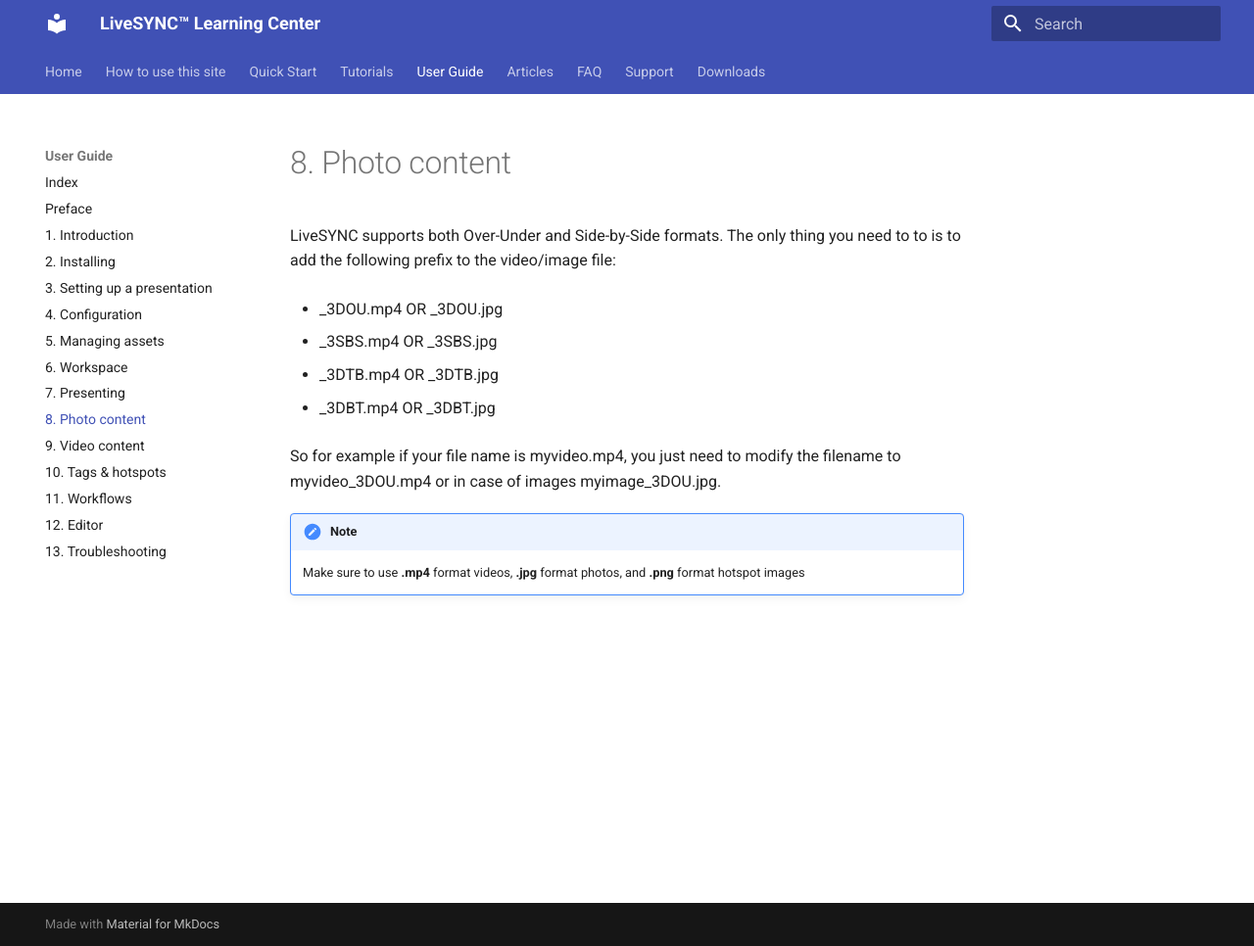
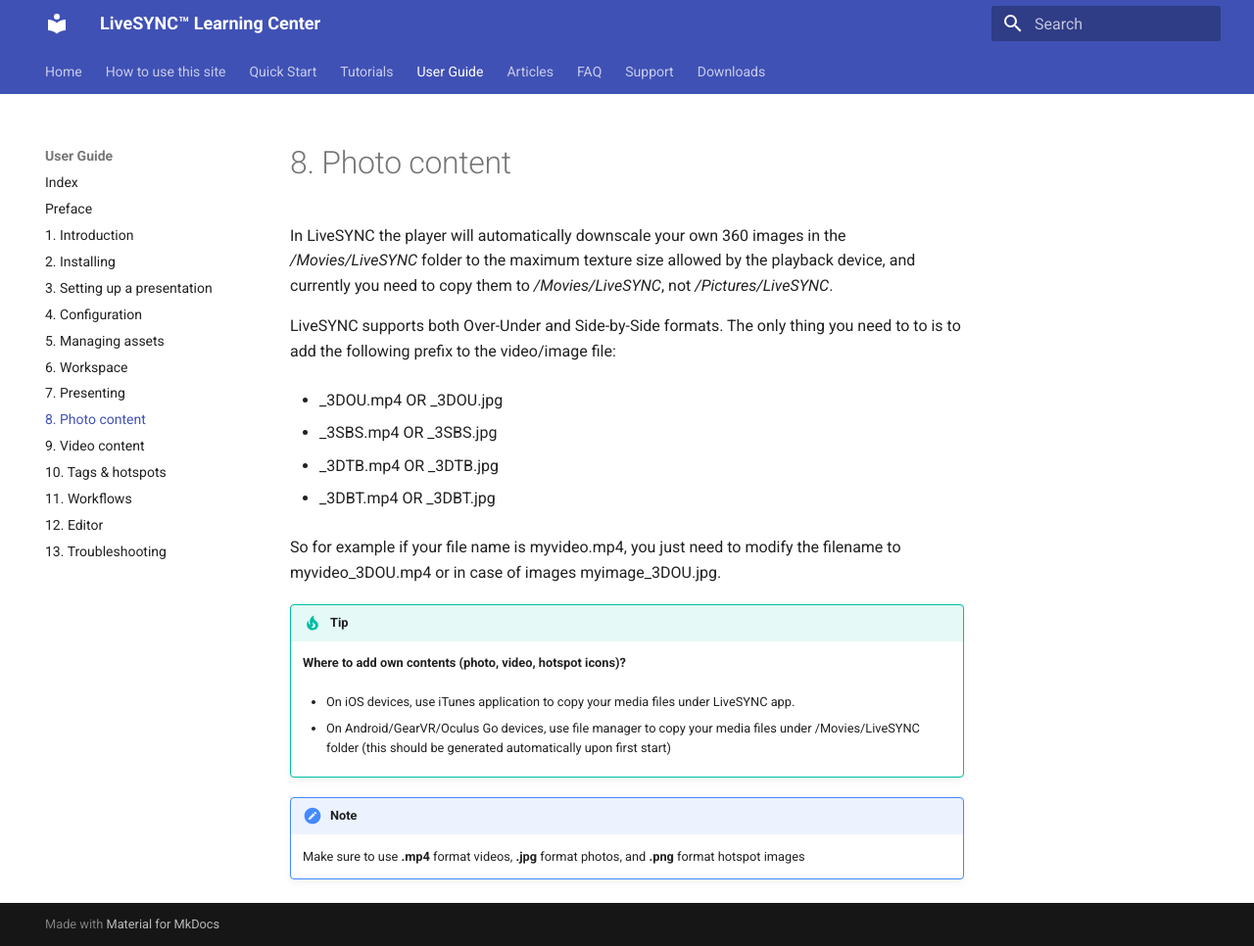
Before and after one commit to FinweLtd/doc-livesync-all, an MkDocs documentation site: the page built from docs/user_guide/photo_content.md, in a window 1280 px wide and 966 px high. Shown: the whole window at 98% size. Built offline with MkDocs 1.6.1 and Material for MkDocs 9.7.7, drawn with Linux system fonts in a browser that asks for light colours.

Commit message:
User guide/photo content: added more content to the page.

```diff
--- a/docs/user_guide/photo_content.md
+++ b/docs/user_guide/photo_content.md
@@ -1,3 +1,5 @@
+
+In LiveSYNC the player will automatically downscale your own 360 images in the */Movies/LiveSYNC* folder to the maximum texture size allowed by the playback device, and currently you need to copy them to */Movies/LiveSYNC*, not */Pictures/LiveSYNC*.
 
 LiveSYNC supports both Over-Under and Side-by-Side formats. The only thing you need to to is to add the following prefix to the video/image file:
 
@@ -11,5 +13,13 @@
 
 So for example if your file name is myvideo.mp4, you just need to modify the filename to myvideo_3DOU.mp4 or in case of images myimage_3DOU.jpg.
 
+!!! Tip
+    **Where to add own contents (photo, video, hotspot icons)?**
+
+    - On iOS devices, use iTunes application to copy your media files under LiveSYNC app.
+
+    - On Android/GearVR/Oculus Go devices, use file manager to copy your media files under
+    /Movies/LiveSYNC folder (this should be generated automatically upon first start)
+
 !!! Note
      Make sure to use **.mp4** format videos, **.jpg** format photos, and **.png** format hotspot images
```
